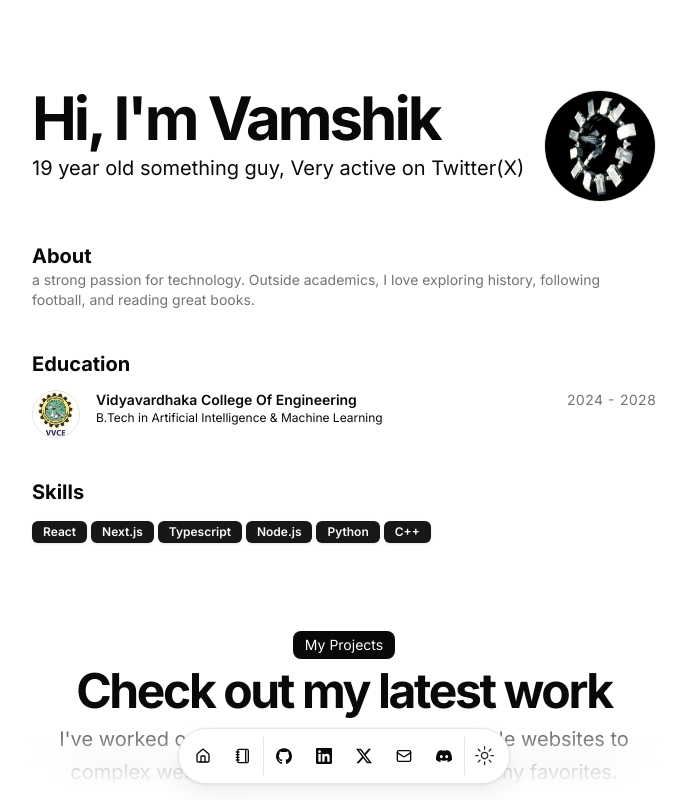
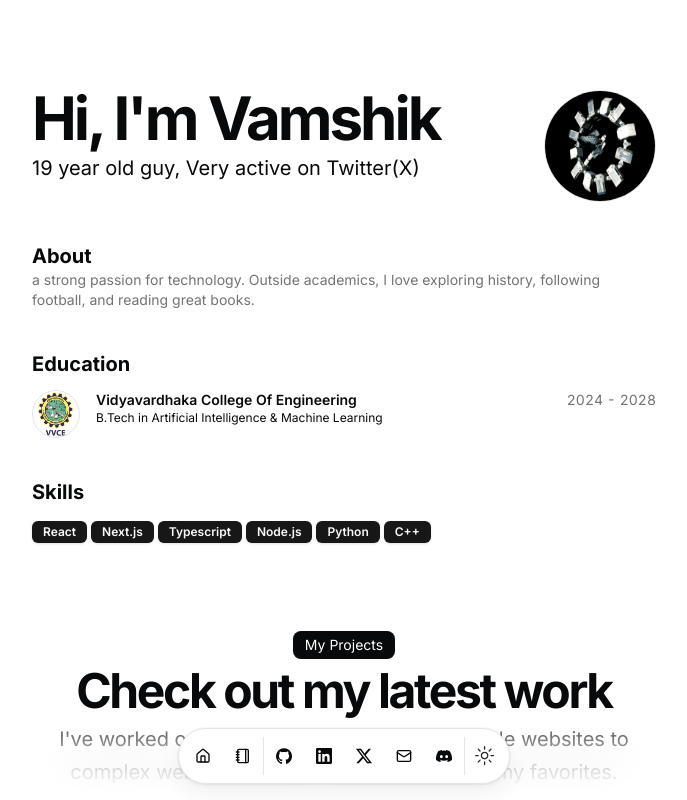
Before and after one commit to VamshikPatel/portfolio, a Next.js app: page / in a window 1280 px wide. Shown: the top 800 px of the page, without its empty margins (296-983 px from the left). Built offline with nearby package versions, Linux system fonts and the light colour scheme.

Commit message:
Update resume description for clarity and conciseness

```diff
--- a/src/data/resume.tsx
+++ b/src/data/resume.tsx
@@ -8,7 +8,7 @@ export const DATA = {
   location: "Mysore, India",
   locationLink: "https://www.google.com/maps/place/mysore",
   description:
-    "19 year old something guy, Very active on Twitter(X)",
+    "19 year old guy, Very active on Twitter(X)",
   summary:
     "a strong passion for technology. Outside academics, I love exploring history, following football, and reading great books.",
   avatarUrl: "/me.jpg",
```
